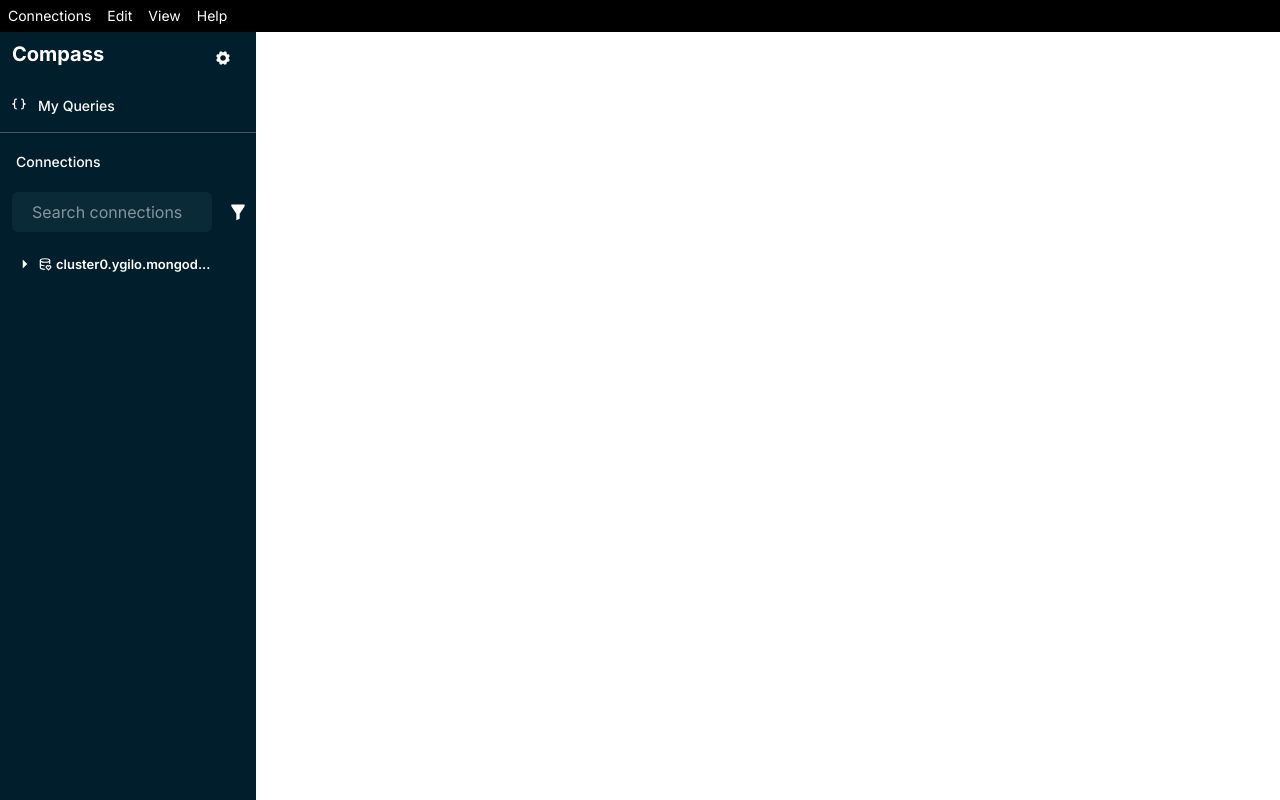
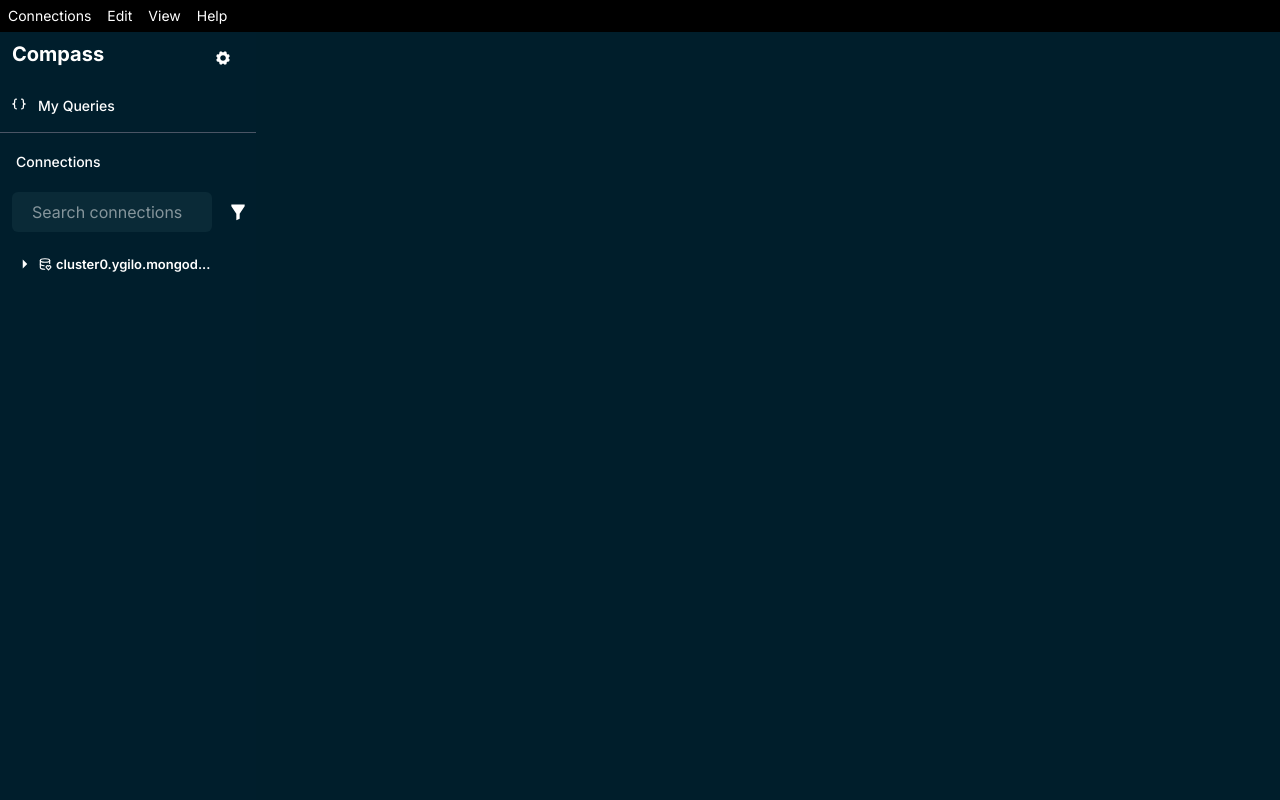
Before and after one commit to djangid63/MongoDB_Clone, a React (Vite) app: page / in a window 1280 px wide. Built offline with nearby package versions, Linux system fonts and the light colour scheme.

Commit message:
add Welcome page and integrate SideBar component; update color variables in CSS

```diff
--- a/src/App.jsx
+++ b/src/App.jsx
@@ -1,12 +1,13 @@
 import React from 'react'
 import Navbar from './Components/navbar'
 import SideBar from './Components/SideBar'
+import Welcome from './Pages/Welcome'
 
 const App = () => {
   return (
     <div className='overflow-x-hidden'>
       <Navbar />
-      <SideBar />
+      <Welcome />
     </div>
   )
 }
--- /dev/null
+++ b/src/Pages/Welcome.jsx
@@ -0,0 +1,15 @@
+import React from 'react'
+import SideBar from '../Components/SideBar'
+
+const Welcome = () => {
+  return (
+    <section className='grid grid-cols-[20vw_80vw]'>
+      <div>
+        <SideBar />
+      </div>
+      <div className='w-[80vw] h-[100%] bg-primary'></div>
+    </section>
+  )
+}
+
+export default Welcome
--- a/src/index.css
+++ b/src/index.css
@@ -3,5 +3,6 @@
 
 @theme {
   --font-inter: "Inter", serif;
-  --color-secondary: #001e2b ;
+  --color-secondary: #001e2c;
+  --color-primary: #001e2b;
 }
```
